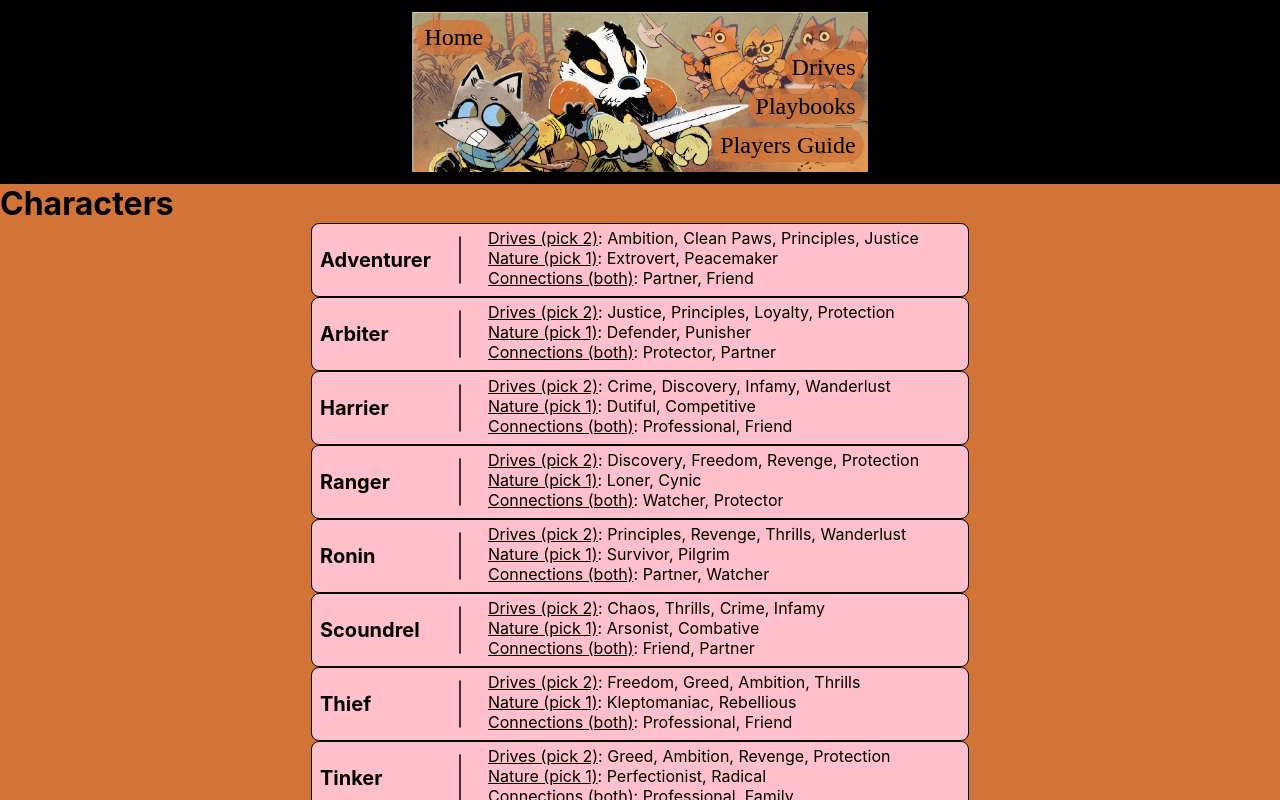
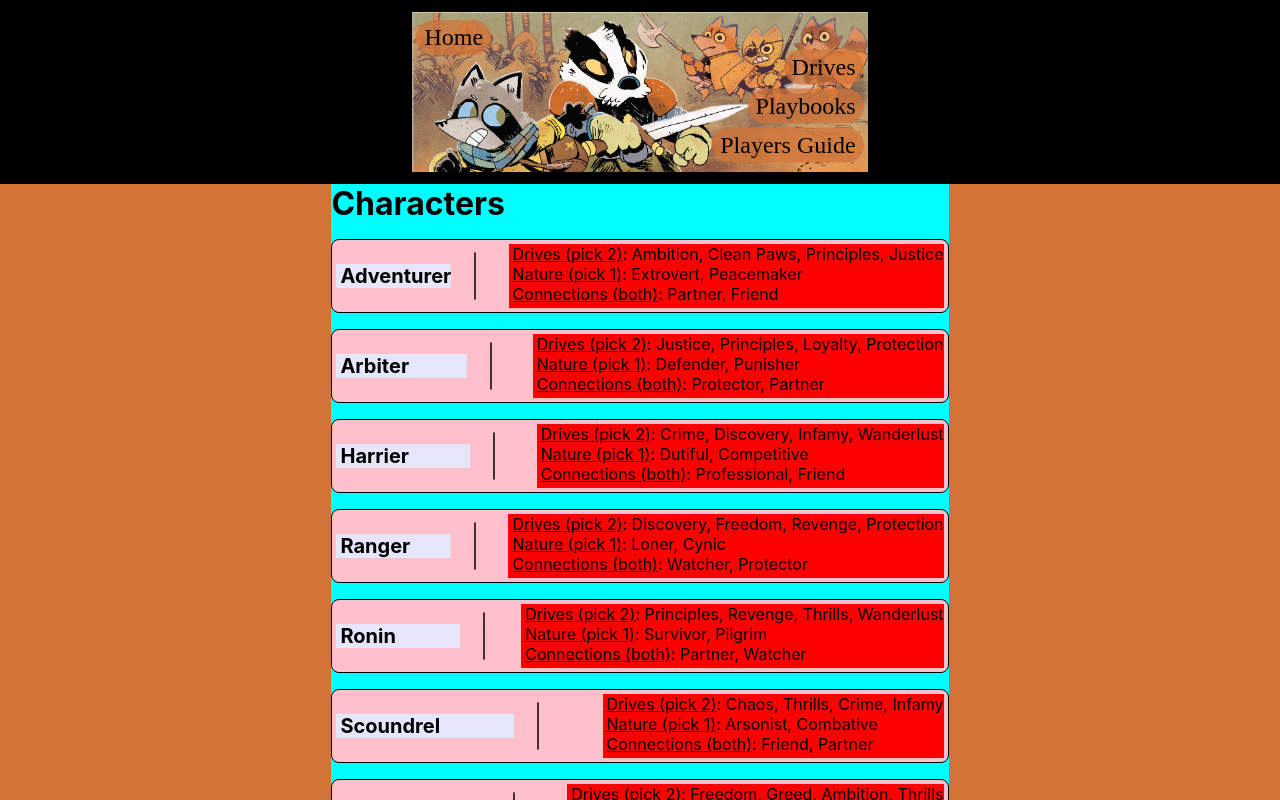
Before and after one commit to franco-ortega/root-rpg, a Next.js app: page / in a window 1280 px wide. Shown: the top 800 px of the page. Built offline with nearby package versions, Linux system fonts and the light colour scheme.

Commit message:
add styles to CharacterList

```diff
--- a/components/characters/Character.module.scss
+++ b/components/characters/Character.module.scss
@@ -14,6 +14,7 @@
 
   h2, ul {
     padding-left: .25rem;
+    background-color: lavender;
   }
 
   hr {
@@ -23,6 +24,7 @@
 
   ul {
     padding-bottom: .25rem;
+
     li {
       span {
         text-decoration: underline;
@@ -34,10 +36,12 @@
 
   @include media-query(tablet) {
     background-color: pink;
-    width: fit-content;
+    width: 100%;
     display: grid;
-    grid-template-columns: 2.5fr 1fr 10fr;
+    grid-template-columns: 2fr 1fr auto;
+
     align-items: center;
+    justify-content: flex-start;
 
     hr {
       transform: rotate(90deg);
@@ -46,7 +50,8 @@
 
 
     ul {
-      display: grid;
+      background-color: red;
+      // display: grid;
     }
   }
 }
--- a/components/characters/CharacterList.jsx
+++ b/components/characters/CharacterList.jsx
@@ -1,9 +1,10 @@
 import Character from './Character';
 import playbookData from '../../data/playbooks.json';
+import styles from './CharacterList.module.scss'
 
 const CharacterList = () => {
   return (
-    <div>
+    <div className={styles.CharacterList}>
       <h1>Characters</h1>
       <ul>
         {playbookData.map((playbook, i) => (
--- /dev/null
+++ b/components/characters/CharacterList.module.scss
@@ -0,0 +1,12 @@
+.CharacterList {
+  background-color: aqua;
+  width: fit-content;
+  margin-inline: auto;
+
+  & > ul {
+  padding-top: 1rem;
+  display: flex;
+  flex-direction: column;
+  gap: 1rem;
+  }
+}
```
